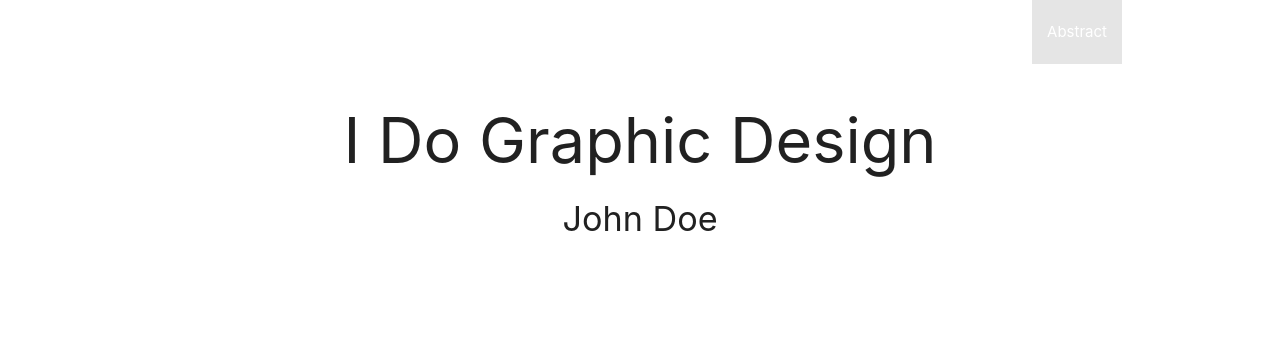
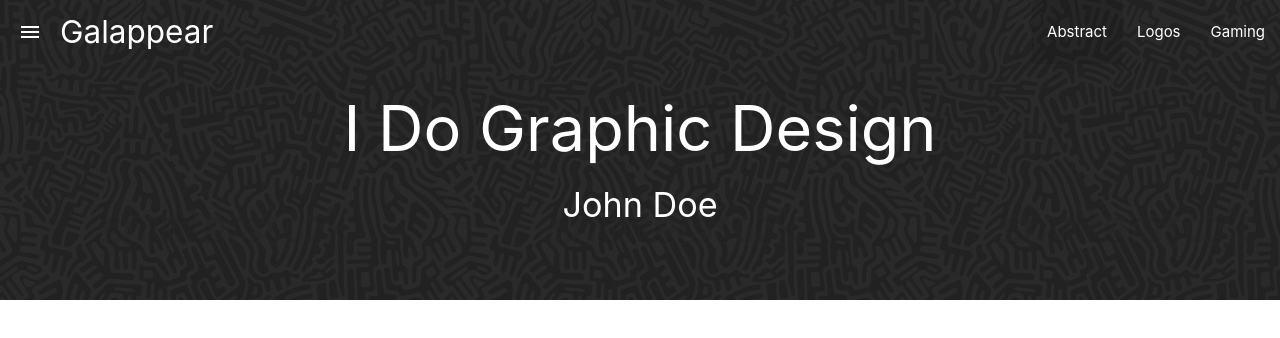
Before and after one commit to PoMkaNik/galappear, a plain HTML site: page index.html in a window 1280 px wide. Drawn offline with nearby package versions, Linux system fonts and the light colour scheme.

Commit message:
header section finished

```diff
--- a/index.html
+++ b/index.html
@@ -5,8 +5,6 @@
   <meta name="viewport" content="width=device-width, initial-scale=1.0" />
   <!--Google Icon Font-->
   <link href="https://fonts.googleapis.com/icon?family=Material+Icons" rel="stylesheet">
-  <!-- materialize.css
-  <link type="text/css" rel="stylesheet" href="css/materialize.min.css" media="screen,projection" /> -->
   <link type="text/css" rel="stylesheet" href="css/main.css" />
 
   <title>Galappear | Custom Materialize Theme</title>
@@ -16,10 +14,10 @@
   <header class="main-header">
     <nav class="transparent z-depth-0">
       <div class="nav-wrapper">
-        <a href="index.html" class="brand-logo">Galappear</a>
-        <a href="#!" class="sidenav-trigger show-on-large" data-trigger="mobile-nav">
+        <a href="#!" class="sidenav-trigger show-on-large" data-target="mobile-nav">
           <i class="material-icons">menu</i>
         </a>
+        <a href="index.html" class="brand-logo">Galappear</a>
         <ul class="right hide-on-med-and-down">
           <li class="active">
             <a href="index.html">Abstract</a>
--- a/scss/main.scss
+++ b/scss/main.scss
@@ -1,2 +1,19 @@
 @import 'variables';
 @import './vendor/materialize/materialize.scss';
+
+// Header
+
+$header-bg: url(../img/pattern.png);
+$header-height: 300px;
+
+.main-header {
+  background: $header-bg;
+  color: #fff;
+  height: $header-height;
+  margin-bottom: 30px;
+
+  h1 {
+    margin: 0;
+    padding-top: 30px;
+  }
+}
```
Also changed, not shown: css/main.css, 1 other file.
